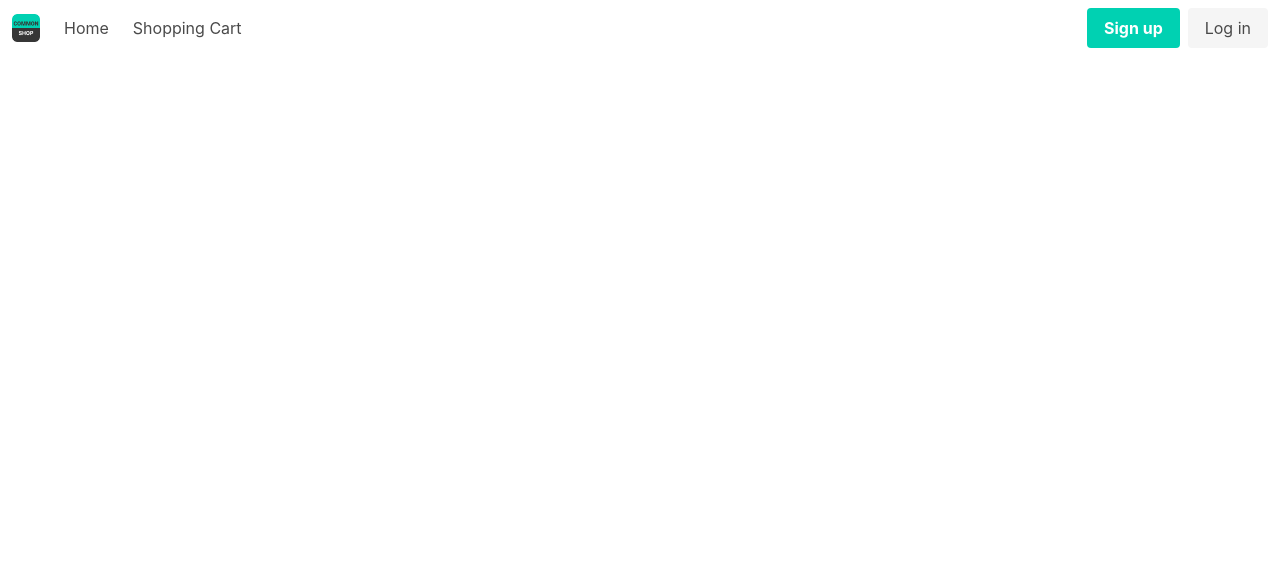
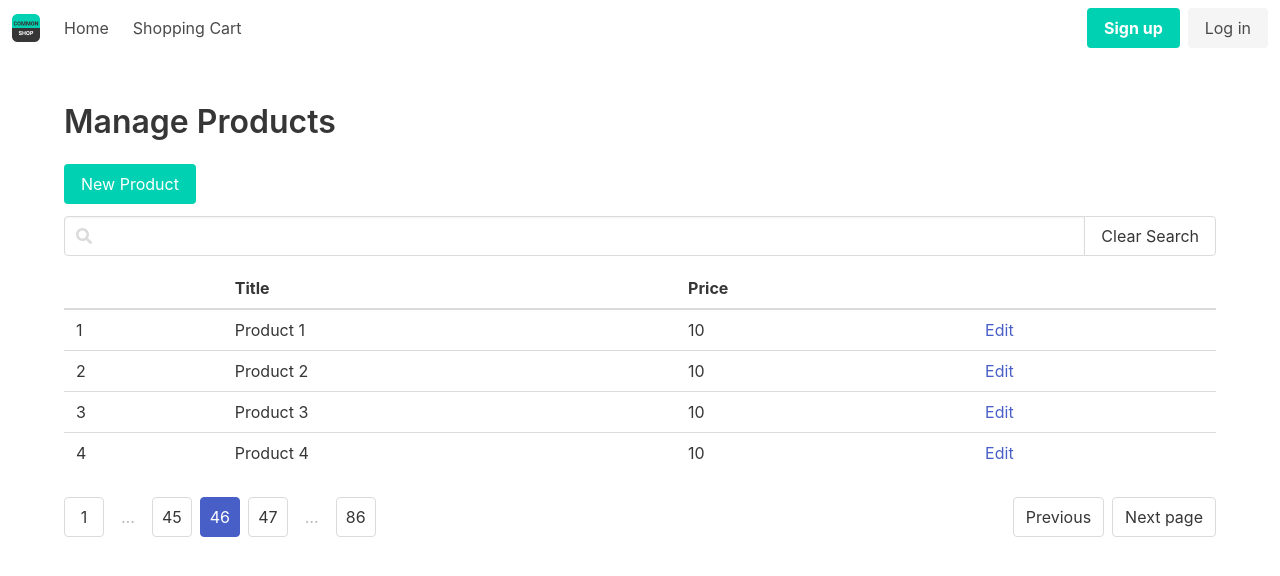
Before and after one commit to weisong0908/common-shop-web-client, a Vue app: page /admin/products in a window 1280 px wide. Shown: the top 576 px of the page. Built offline with nearby package versions, Linux system fonts and the light colour scheme.

Commit message:
add products to admin products page

```diff
--- a/public/index.html
+++ b/public/index.html
@@ -6,6 +6,10 @@
     <meta name="viewport" content="width=device-width,initial-scale=1.0" />
     <link rel="icon" href="<%= BASE_URL %>favicon.ico" />
     <title><%= htmlWebpackPlugin.options.title %></title>
+    <script
+      defer
+      src="https://use.fontawesome.com/releases/v5.14.0/js/all.js"
+    ></script>
   </head>
   <body>
     <noscript>
--- a/src/pages/AdminProducts.vue
+++ b/src/pages/AdminProducts.vue
@@ -0,0 +1,97 @@
+<template>
+  <page title="Manage Products">
+    <div class="field">
+      <div class="control">
+        <button class="button is-primary">New Product</button>
+      </div>
+    </div>
+    <div class="field has-addons">
+      <div class="control has-icons-left is-expanded">
+        <span class="icon is-small is-left">
+          <i class="fas fa-search"></i>
+        </span>
+        <input type="text" class="input" />
+      </div>
+      <div class="control">
+        <button class="button">
+          Clear Search
+        </button>
+      </div>
+    </div>
+    <table class="table is-hoverable is-fullwidth">
+      <thead>
+        <tr>
+          <th></th>
+          <th>Title</th>
+          <th>Price</th>
+          <th></th>
+        </tr>
+      </thead>
+      <tbody>
+        <tr v-for="product in products" :key="product.id">
+          <td>{{ product.id }}</td>
+          <td>{{ product.title }}</td>
+          <td>{{ product.price }}</td>
+          <td>
+            <router-link
+              :to="{ name: 'adminProductDetail', params: { id: product.id } }"
+              >Edit</router-link
+            >
+          </td>
+        </tr>
+      </tbody>
+    </table>
+    <nav class="pagination" role="navigation" aria-label="pagination">
+      <a class="pagination-previous">Previous</a>
+      <a class="pagination-next">Next page</a>
+      <ul class="pagination-list">
+        <li>
+          <a class="pagination-link" aria-label="Goto page 1">1</a>
+        </li>
+        <li>
+          <span class="pagination-ellipsis">&hellip;</span>
+        </li>
+        <li>
+          <a class="pagination-link" aria-label="Goto page 45">45</a>
+        </li>
+        <li>
+          <a
+            class="pagination-link is-current"
+            aria-label="Page 46"
+            aria-current="page"
+            >46</a
+          >
+        </li>
+        <li>
+          <a class="pagination-link" aria-label="Goto page 47">47</a>
+        </li>
+        <li>
+          <span class="pagination-ellipsis">&hellip;</span>
+        </li>
+        <li>
+          <a class="pagination-link" aria-label="Goto page 86">86</a>
+        </li>
+      </ul>
+    </nav>
+  </page>
+</template>
+
+<script>
+import Page from "../components/Page";
+
+import productService from "../services/productService";
+
+export default {
+  components: {
+    Page
+  },
+  data() {
+    return {
+      products: []
+    };
+  },
+  mounted() {
+    this.products = productService.getProducts();
+  }
+};
+</script>
--- a/src/routerConfig.js
+++ b/src/routerConfig.js
@@ -7,6 +7,7 @@ import CheckOut from "./pages/CheckOut";
 import OrderSuccess from "./pages/OrderSuccess";
 import Login from "./pages/Login";
 import AdminProducts from "./pages/AdminProducts";
+import AdminProductDetail from "./pages/AdminProductDetail";
 import AdminOrders from "./pages/AdminOrders";
 
 const router = new VueRouter({
@@ -23,6 +24,11 @@ const router = new VueRouter({
       path: "/admin/products",
       component: AdminProducts
     },
+    {
+      name: "adminProductDetail",
+      path: "/admin/products/:id",
+      component: AdminProductDetail
+    },
     { name: "adminOrders", path: "/admin/orders", component: AdminOrders },
     { name: "notFound", path: "*", component: AdminOrders }
   ]
--- /dev/null
+++ b/src/services/productService.js
@@ -0,0 +1,36 @@
+export default {
+  getProducts() {
+    return products;
+  }
+};
+
+const products = [
+  {
+    id: "1",
+    title: "Product 1",
+    price: 10.0,
+    category: "category 1",
+    thumbnailUrl: "/assets/sampleImages/product1.jpg"
+  },
+  {
+    id: "2",
+    title: "Product 2",
+    price: 10.0,
+    category: "category 1",
+    thumbnailUrl: "/assets/sampleImages/product1.jpg"
+  },
+  {
+    id: "3",
+    title: "Product 3",
+    price: 10.0,
+    category: "category 2",
+    thumbnailUrl: "/assets/sampleImages/product1.jpg"
+  },
+  {
+    id: "4",
+    title: "Product 4",
+    price: 10.0,
+    category: "category 2",
+    thumbnailUrl: "/assets/sampleImages/product1.jpg"
+  }
+];
```
Also changed, not shown: src/pages/AdminProductDetail.vue (added), 1 other file (tests, documents, lock files or other folders).
